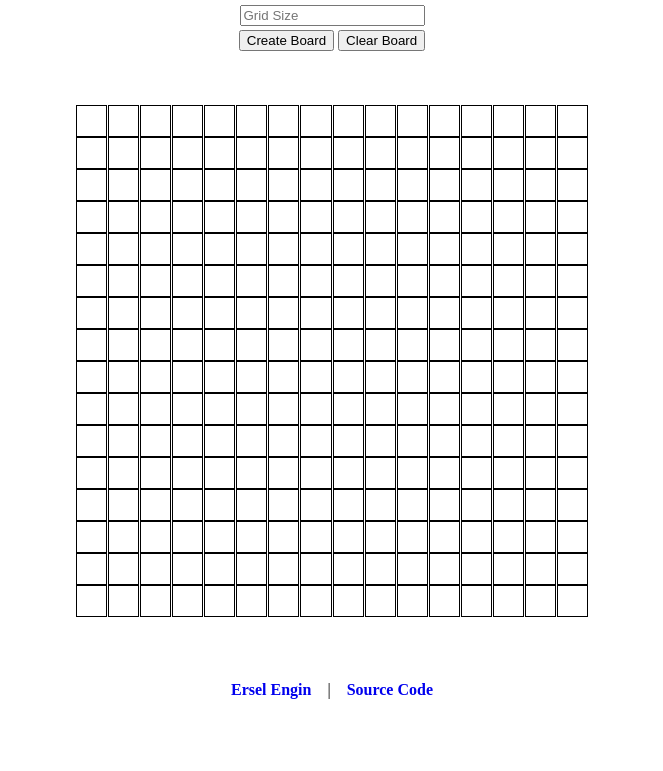
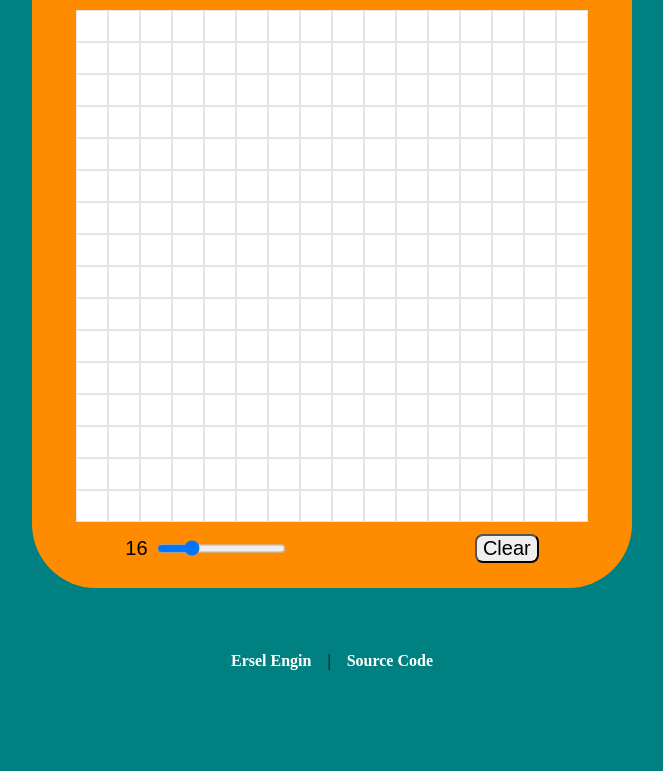
Before and after one commit to ErselEngin/odin-etch-a-sketch, a plain HTML site: page index.html in a window 1280 px wide. Shown: the part 83-854 px from the top of the page, without its empty margins (308-971 px from the left). After the commit the page ends 825 px from the top, so only its background shows below. Drawn offline with Linux system fonts and the light colour scheme.

Commit message:
Add Styling
Couple of simple styling to make the page easier on the eye.
Board shape,
Background colors,
Button & input rearrangement.

```diff
--- a/index.html
+++ b/index.html
@@ -10,12 +10,19 @@
 </head>
 
 <body>
-    <h1 id="title">Etch a Sketch</h1>
+
     <div id="mainContent">
-        <input id="size" placeholder="Grid Size">
-        <div>
-            <button id="createGrid">Create Board</button>
-            <button id="clearGrid">Clear Board</button>
+        <h1 id="title">Etch a Sketch</h1>
+        <div id="board"></div>
+        <div id="boardBottom">
+            <div id="rangeSlider">
+                <output id="sliderOutput">16</output>
+                <input type="range" value="16" min="1" max="64" id="size"
+                    oninput="this.previousElementSibling.value = this.value">
+            </div>
+            <div>
+                <button id="clearGrid">Clear</button>
+            </div>
         </div>
     </div>
 
--- a/javascript.js
+++ b/javascript.js
@@ -1,15 +1,15 @@
-const main = document.querySelector('#mainContent');
-const newBoard = document.querySelector('#createGrid');
+const board = document.querySelector('#board');
+const newBoard = document.querySelector('#size');
 const clearBoard = document.querySelector('#clearGrid');
 const gridSize = document.querySelector('#size');
 
 let grid = document.createElement('div');
 grid.className = "grid";
-main.appendChild(grid);
+board.appendChild(grid);
 
 createGrid(16);
 
-newBoard.addEventListener('click', () => {
+newBoard.addEventListener('mouseup', () => {
     if (gridSize.value != null && gridSize.value != "") {
 
         grid.innerHTML = "";
@@ -38,7 +38,7 @@ function createGrid(size) {
                 column.appendChild(row);
 
                 row.addEventListener('mouseover', () => {
-                    row.setAttribute('style', "background-color: black;")
+                    row.setAttribute('style', "background-color: gray;")
                 })
             }
         }
--- a/style.css
+++ b/style.css
@@ -1,6 +1,7 @@
 body {
     display: flex;
     flex-direction: column;
+    background-color: teal;
 }
 
 #mainContent {
@@ -8,20 +9,40 @@ body {
     flex-direction: column;
     justify-content: center;
     align-items: center;
+    align-self: center;
     gap: 4px;
+    width: 600px;
+    border-radius: 64px;
+    background-color: darkorange;
 }
 
 #title {
     text-align: center;
+    font-family: cursive, 'Courier New', Courier, monospace;
+}
+
+#rangeSlider {
+    display: flex;
+    gap: 10px;
+}
+
+#sliderOutput {
+    font-size: 20px;
+    font-family: fantasy, 'Courier New', Courier, monospace;
+    width: 20px;
+}
+
+#size {
+    cursor: pointer;
 }
 
 .grid {
     display: flex;
     flex-wrap: wrap;
     justify-content: space-around;
-    margin-top: 50px;
     width: 512px;
     height: 512px;
+    background-color: white;
 }
 
 .column,
@@ -32,13 +53,12 @@ body {
 .column {
     display: flex;
     text-align: center;
-    gap: 1px;
     flex-basis: 51%;
     justify-content: center;
 }
 
 .row {
-    border: 1px black solid;
+    border: 1px rgba(0, 0, 0, 0.1) solid;
 }
 
 footer {
@@ -57,4 +77,20 @@ footer div {
 footer a {
     text-decoration: none;
     font-weight: 700;
+    color: white;
 }
+
+#mainContent button{
+    font-size: 20px;
+    font-family: fantasy, 'Courier New', Courier, monospace;
+    border-radius: 8px;
+}
+
+#boardBottom {
+    display: flex;
+    justify-content: space-around;
+    align-items: center;
+    margin-top: 8px;
+    margin-bottom: 25px;
+    width: 600px;
+}
```
